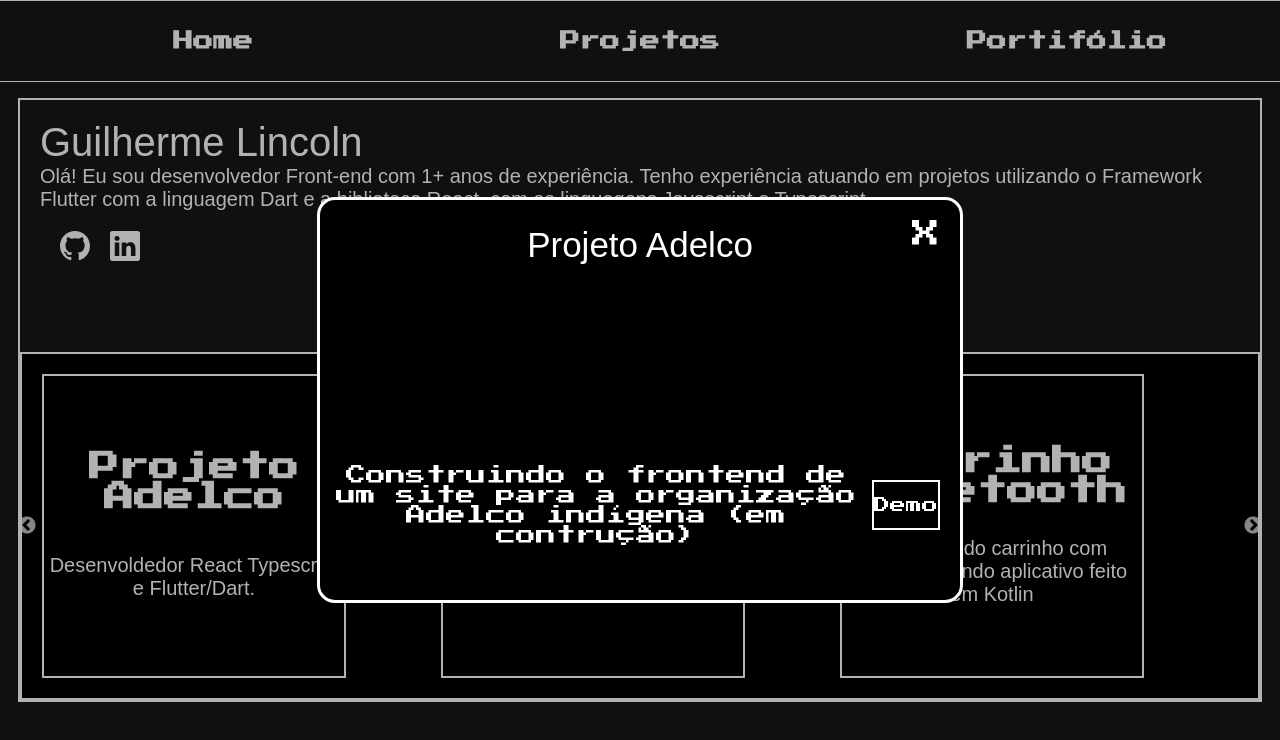
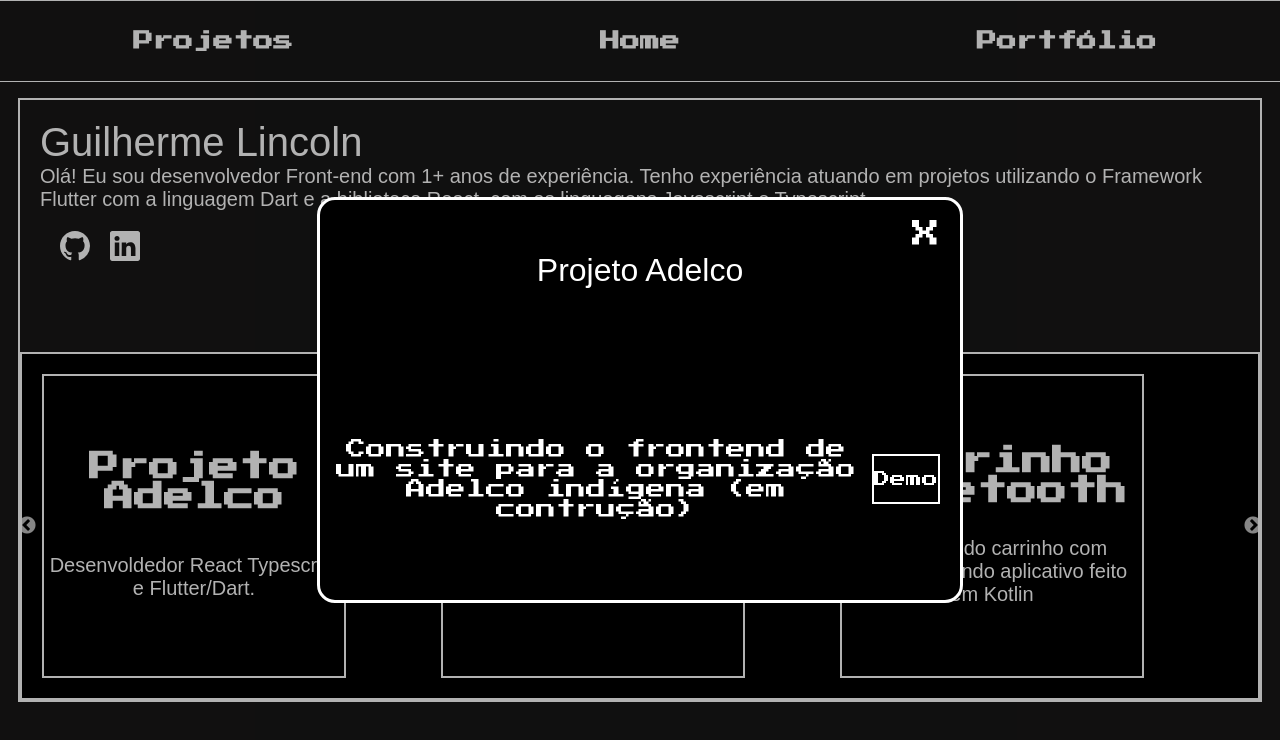
Before and after one commit to Gabrielfernandes7/portfolio, a React (Vite) app: page / in a window 1280 px wide. Both pictures are taken after a click on the element 194 px from the left and 526 px from the top of the page. Shown: the top 740 px of the page. Built offline with nearby package versions, Linux system fonts and the light colour scheme; a web font is replaced by a local one.

Commit message:
Responsividade

```diff
--- a/src/components/Moda.tsx
+++ b/src/components/Moda.tsx
@@ -1,5 +1,5 @@
 import React, { useState } from 'react'
-import { Actionbutton, CloseModal, DivInfo, FundoModal, ModalStyle, Span } from './Modalstyle'
+import { Actionbutton, CloseModal, DivInfo, FundoModal, ModalStyle, Paragrafo, Span } from './Modalstyle'
 
 interface modal {
     titulo: string
@@ -64,7 +64,7 @@ const Modal = ({ info, callback }: modalProps) => {
                 {
                     info === "Oficinas 4.0" ?
                         <div style={{ textAlign: "center" }}>
-                            <p style={{ marginBottom: 200, fontSize: 35 }}>{info}</p>
+                            <Paragrafo>{info}</Paragrafo>
                             {oficinas.map((infoDescription, index) => (
                                 <DivInfo key={index} style={{ width: "100%" }} >
                                     <Span key={index}>{infoDescription.titulo}</Span>
@@ -76,7 +76,7 @@ const Modal = ({ info, callback }: modalProps) => {
                 {
                     info === "Carrinho bluetooth" ?
                         <div style={{ textAlign: "center" }}>
-                            <p style={{ marginBottom: 200, fontSize: 35 }}>{info}</p>
+                            <Paragrafo>{info}</Paragrafo>
                             {carrinho.map((infoDescription, index) => (
                                 <DivInfo key={index} style={{ width: "100%" }} >
                                     <Span key={index}>{infoDescription.titulo}</Span>
@@ -88,7 +88,7 @@ const Modal = ({ info, callback }: modalProps) => {
                 {
                     info === "Projeto Adelco" ?
                         <div style={{ textAlign: "center" }}>
-                            <p style={{ marginBottom: 200, fontSize: 35 }}>{info}</p>
+                            <Paragrafo>{info}</Paragrafo>
                             {adelco.map((infoDescription, index) => (
                                 <DivInfo key={index} style={{ width: "100%" }} >
                                     <Span key={index}>{infoDescription.titulo}</Span>
@@ -100,7 +100,7 @@ const Modal = ({ info, callback }: modalProps) => {
                 {
                     info === "Lit" ?
                         <div style={{ textAlign: "center" }}>
-                            <p style={{ marginBottom: 200, fontSize: 35 }}>{info}</p>
+                            <Paragrafo>{info}</Paragrafo>
                             {lit.map((infoDescription, index) => (
                                 <DivInfo key={index} style={{ width: "100%" }} >
                                     <Span key={index}>{infoDescription.titulo}</Span>
--- a/src/components/Modalstyle.ts
+++ b/src/components/Modalstyle.ts
@@ -33,6 +33,15 @@ export const ModalStyle = styled.div`
     top: 50%;
     left: 50%;
     transform: translate(-50%, -50%);
+
+    @media (max-width: 850px) {
+        width: 425px;
+    }
+
+    @media (max-width: 850px) {
+        padding-bottom: 40px;
+    }
+
 `
 
 export const Actionbutton = styled.button`
@@ -53,6 +62,8 @@ export const Actionbutton = styled.button`
 `
 
 export const Span = styled.span`
+    @media (max-width: 870px) {
+    }
 `
 
 export const DivInfo = styled.div`
@@ -63,6 +74,8 @@ export const DivInfo = styled.div`
 
     margin-bottom: 30px;
     margin-right: 10px;
+
+
 
 `
 
@@ -85,3 +98,13 @@ export const CloseModal = styled.div`
 
     cursor: pointer;
 `
+
+export const Paragrafo = styled.p`
+    margin-bottom: 150px;
+    font-size: 32px;
+
+    @media (max-width: 969px) {
+        margin-top: 50px;
+
+    }
+`
--- a/src/pages/Home/Home.tsx
+++ b/src/pages/Home/Home.tsx
@@ -1,5 +1,5 @@
 import React, { useState } from 'react'
-import { ContainerCentral, ContainerIcons, Fundo, Header, Paragrafo, ProjetoContainer, SliderContainer } from './styles'
+import { ContainerCentral, ContainerIcons, Fundo, H4, Header, Paragrafo, ProjetoContainer, SliderContainer } from './styles'
 import { useNavigate, Link } from 'react-router-dom';
 
 // assets
@@ -50,9 +50,9 @@ const Home = () => {
     return (
         <Fundo>
             <Header>
+                <H4>Projetos</H4>
                 <h4>Home</h4>
-                <h4>Projetos</h4>
-                <h4>Portifólio</h4>
+                <H4>Portfólio</H4>
             </Header>
             <ContainerCentral>
                 <Paragrafo size={40} >Guilherme Lincoln</Paragrafo>
--- a/src/pages/Home/styles.ts
+++ b/src/pages/Home/styles.ts
@@ -37,6 +37,18 @@ export const Header = styled.div`
     width: 100%;
 
     top: 0;
+
+    text-align: center;
+
+    h4 {
+        text-align: center;
+    }
+`
+
+export const H4 = styled.h4`
+    @media (max-width: 816px) {
+        visibility: hidden;
+    }
 `
 
 export const ContainerCentral = styled.div`
```
